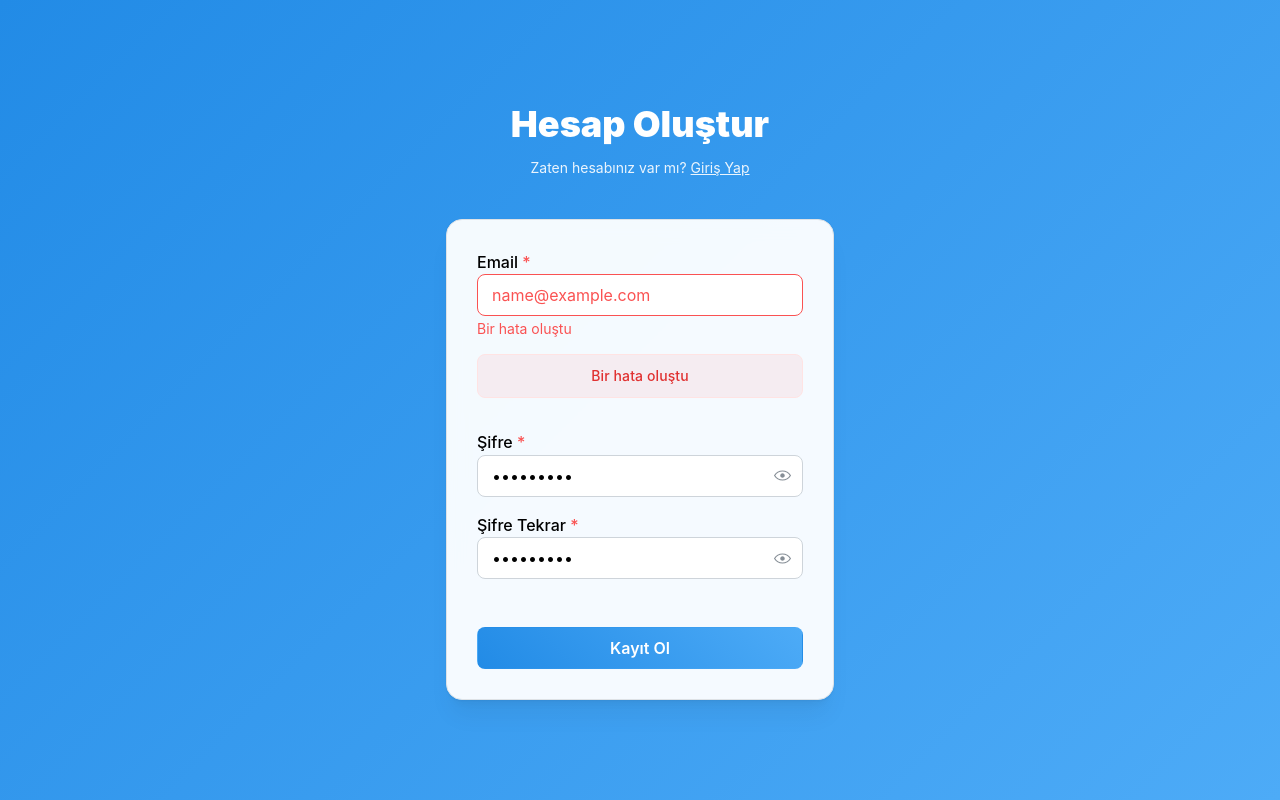
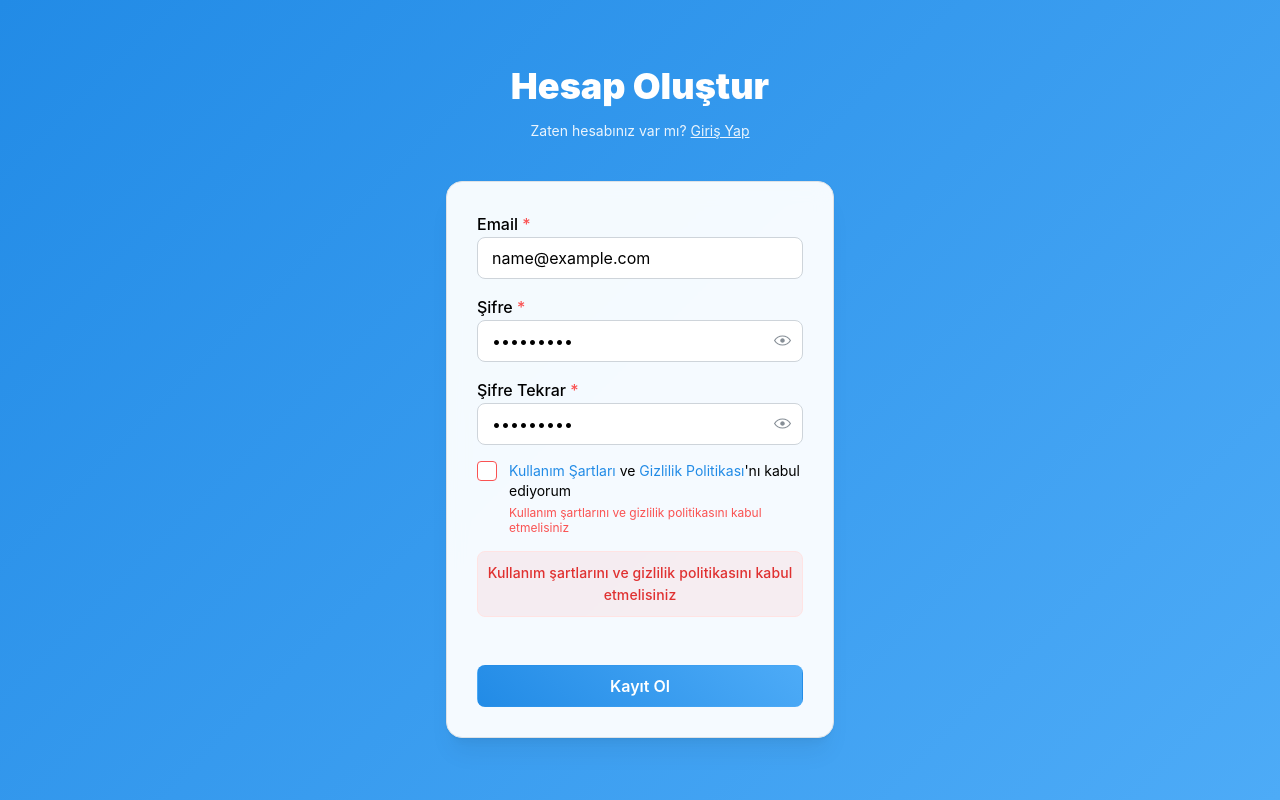
Before and after one commit to tolgabayrakdev/chabit-project, a Next.js app in the folder web/: page /register in a window 1280 px wide. Both pictures are taken after typing "name@example.com", "Sample123", "Sample123" into the empty fields and a click on the button "Kayıt Ol". Built offline with nearby package versions, Linux system fonts and the light colour scheme; no server answers.

Commit message:
terms and polict

```diff
--- a/web/app/register/RegisterClient.tsx
+++ b/web/app/register/RegisterClient.tsx
@@ -1,6 +1,6 @@
 'use client';
 import React, { useState } from 'react';
-import { TextInput, PasswordInput, Button, Paper, Title, Container, Text, Box, Stack, Anchor, rem } from '@mantine/core';
+import { TextInput, PasswordInput, Button, Paper, Title, Container, Text, Box, Stack, Anchor, rem, Checkbox } from '@mantine/core';
 import { useForm } from '@mantine/form';
 import Link from 'next/link';
 import { useRouter } from 'next/navigation';
@@ -15,12 +15,14 @@ export default function RegisterClient() {
       email: '',
       password: '',
       confirmPassword: '',
+      acceptTerms: false,
     },
     validate: {
       email: (value) => (/^\S+@\S+$/.test(value) ? null : 'Geçerli bir email adresi giriniz'),
       password: (value) => (value.length < 6 ? 'Şifre en az 6 karakter olmalıdır' : null),
       confirmPassword: (value, values) =>
         value !== values.password ? 'Şifreler eşleşmiyor' : null,
+      acceptTerms: (value) => (!value ? 'Kullanım şartlarını ve gizlilik politikasını kabul etmelisiniz' : null),
     },
   });
 
@@ -172,10 +174,43 @@ export default function RegisterClient() {
                     size="md"
                     {...form.getInputProps('confirmPassword')}
                   />
+                  <Checkbox
+                    label={
+                      <Text size="sm">
+                        <Anchor component={Link} href="/terms" target="_blank" style={{ color: '#228be6' }}>
+                          Kullanım Şartları
+                        </Anchor>
+                        {' '}ve{' '}
+                        <Anchor component={Link} href="/privacy" target="_blank" style={{ color: '#228be6' }}>
+                          Gizlilik Politikası
+                        </Anchor>
+                        'nı kabul ediyorum
+                      </Text>
+                    }
+                    {...form.getInputProps('acceptTerms', { type: 'checkbox' })}
+                  />
+                  {form.errors.acceptTerms && (
+                    <div
+                      style={{
+                        background: 'rgba(255, 77, 77, 0.08)',
+                        color: '#e03131',
+                        borderRadius: 8,
+                        padding: '10px 0',
+                        marginBottom: 16,
+                        textAlign: 'center',
+                        fontSize: 14,
+                        fontWeight: 500,
+                        letterSpacing: 0.1,
+                        border: '1px solid #ffe3e3'
+                      }}
+                    >
+                      {form.errors.acceptTerms}
+                    </div>
+                  )}
                   <Button
                     loading={loading}
                     fullWidth
-                    mt="xl"
+                    mt="md"
                     type="submit"
                     radius="md"
                     size="md"
```
